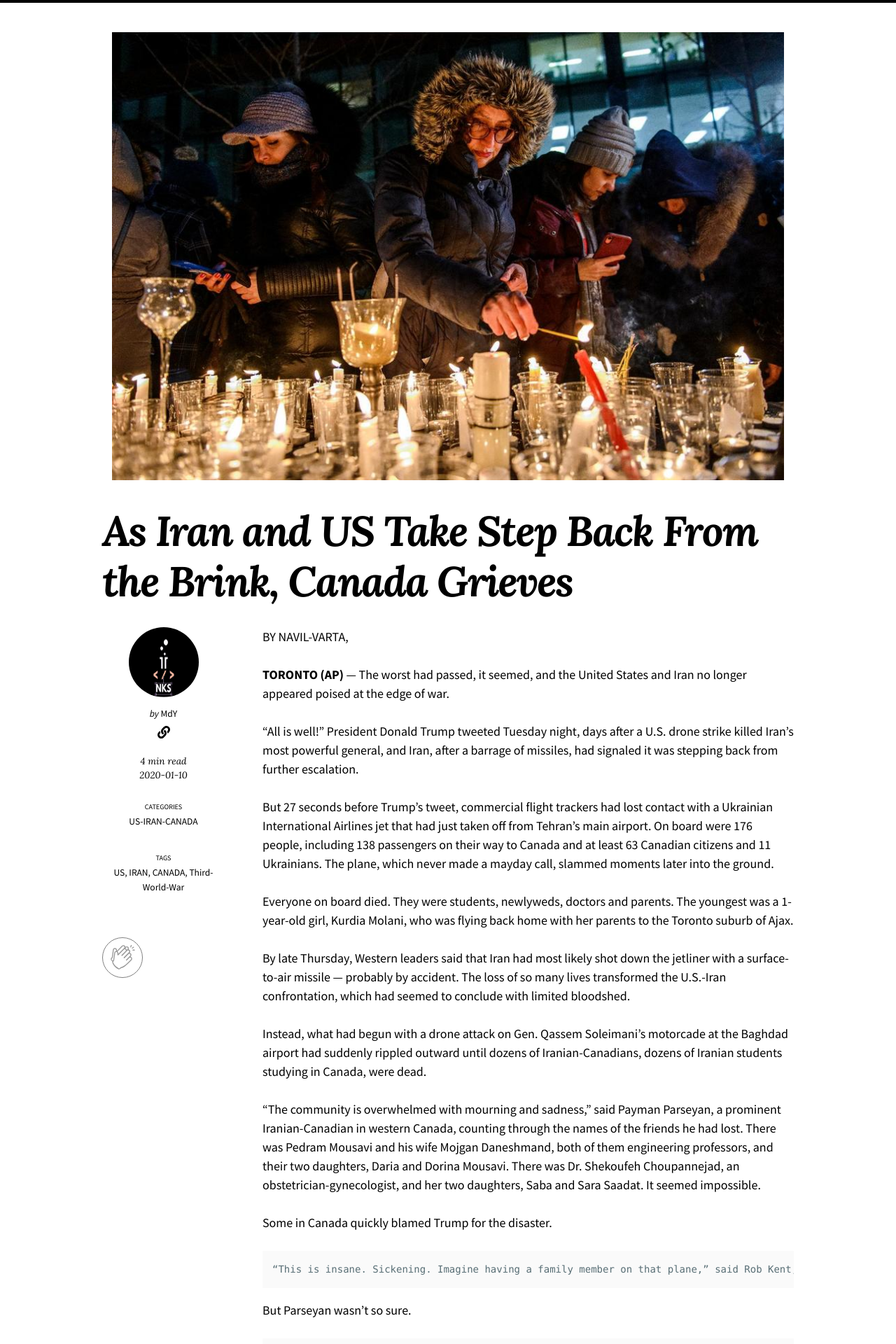
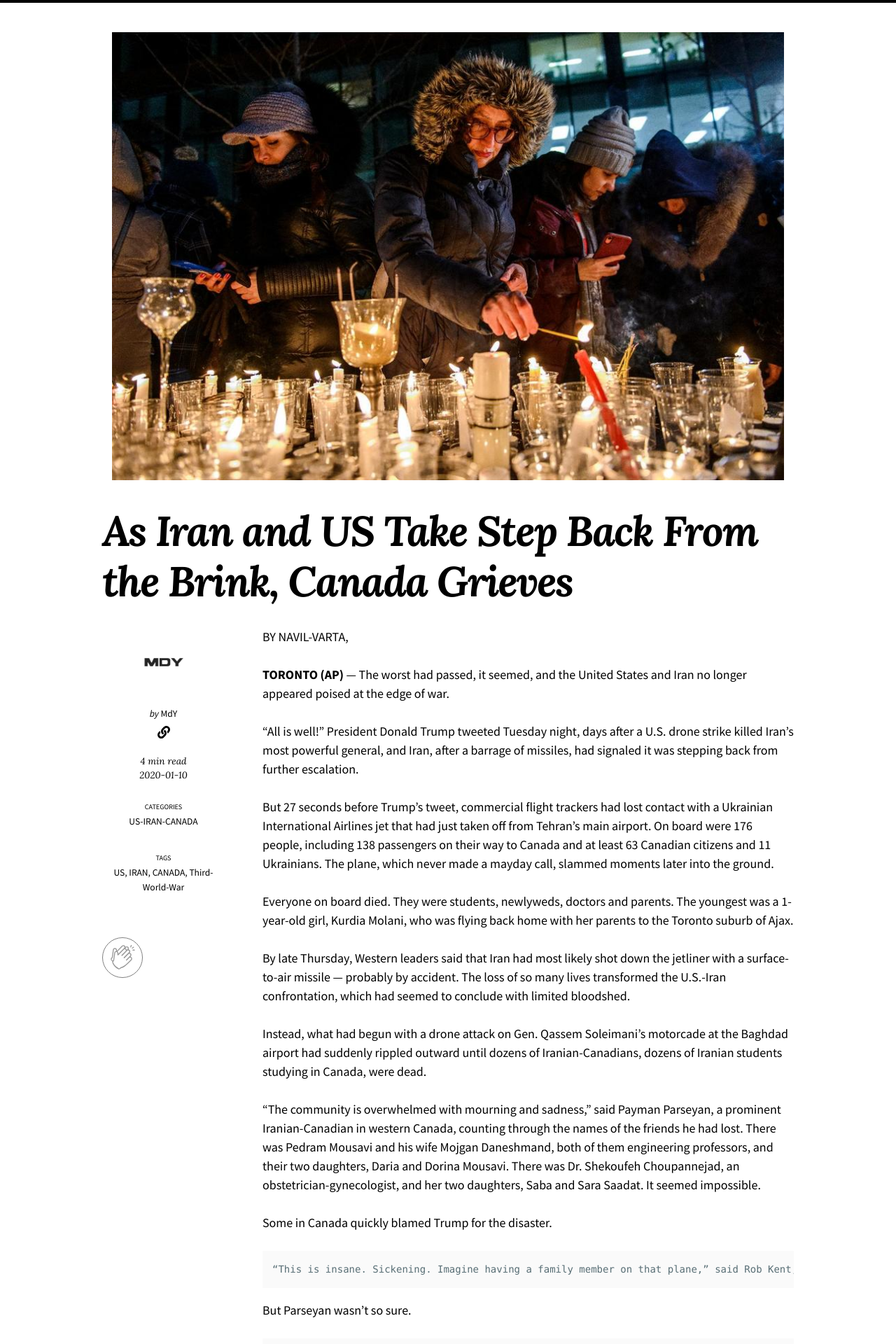
Before and after one commit to mcubescloud/navilvarta, a Jekyll site: the page built from _posts/2020-01-10-US-Iran-news.md, in a window 1280 px wide. Shown: the top 1920 px of the page at 70% size. Built offline with Jekyll 4.4.1, drawn with Linux system fonts in a browser that asks for light colours; nearby versions of some CDN libraries; comment, search, counter and statistics services are not loaded.

Commit message:
Update _config.yml

```diff
--- a/_config.yml
+++ b/_config.yml
@@ -68,7 +68,7 @@ defaults:
 # Site Author
 author:
   name: MdY
-  picture: /assets/nks1.png
+  picture: /assets/getProfileImage.png
   email:
   twitter: https://twitter.com/
   links:
```
